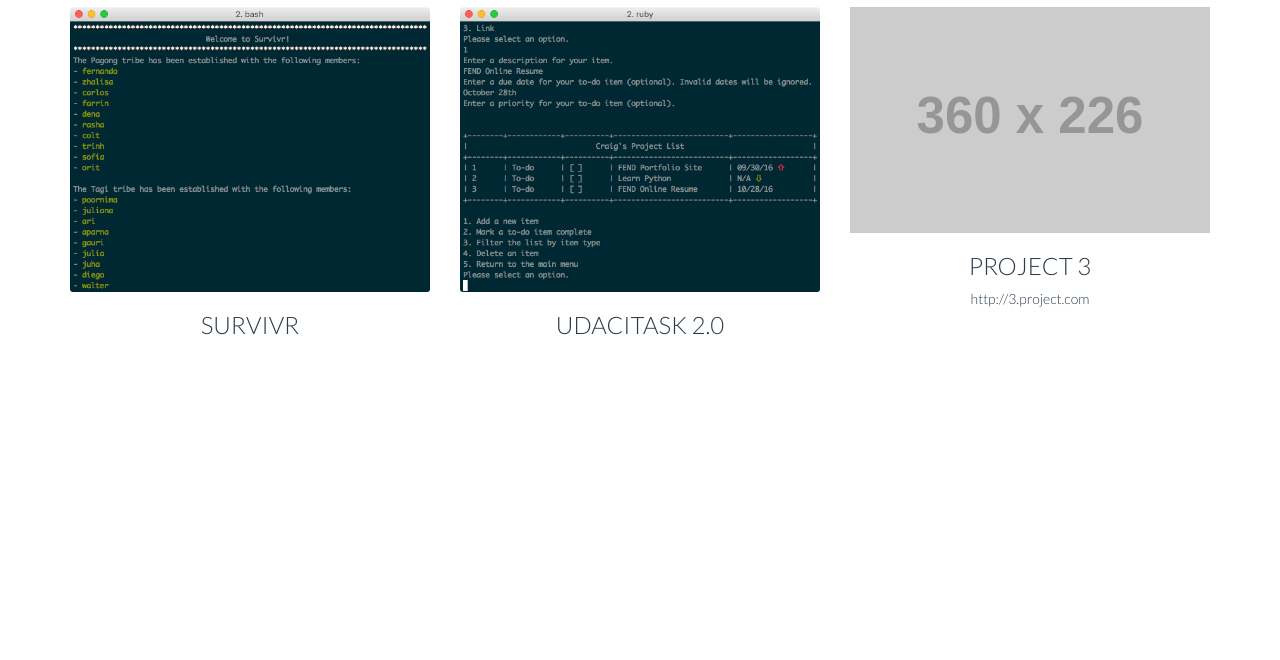
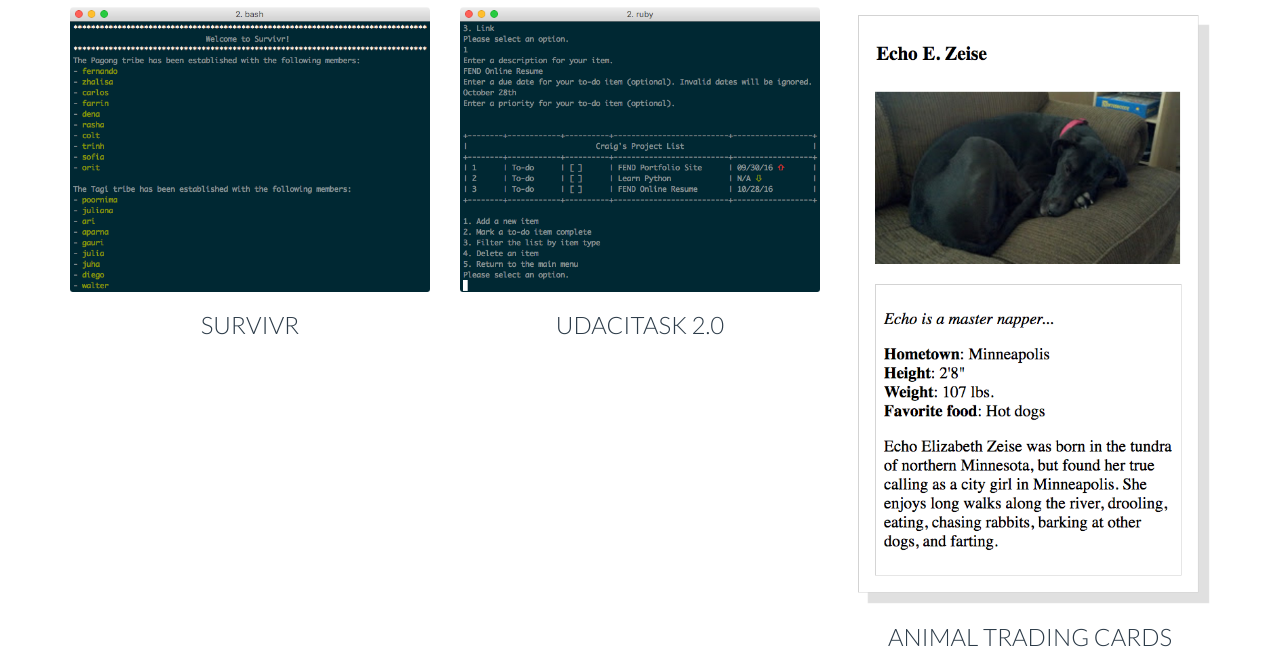
Before and after one commit to czeise/fend-portfolio-site, a website: page src/index.html in a window 1280 px wide. Shown: the part 714-1374 px from the top of the page. Before the commit the page ends 1062 px from the top, so only its background shows below. Drawn offline with Linux system fonts and the light colour scheme; files that its build step writes are made by us from their sources; placeholder pictures from the web are drawn by us; files whose address does not match are found by name.

Commit message:
Last project added, will adjust image later

```diff
--- a/src/index.html
+++ b/src/index.html
@@ -57,10 +57,9 @@
           <h3 class="text-uppercase">Udacitask 2.0</h3>
         </div>
 
-        <div class="col-sm-4">
-          <img class="img-responsive" src="http://placehold.it/360x226" alt="Project 3 image" data-toggle="modal" data-target="#project3">
-          <h3 class="text-uppercase">project 3</h3>
-          <p>http://3.project.com</p>
+        <div class="col-sm-4 clickable" data-toggle="modal" data-target="#animal-trading-cards">
+          <img class="img-responsive" src="images/animal-trading-cards-original.png" alt="Animal Trading Cards">
+          <h3 class="text-uppercase">Animal Trading Cards</h3>
         </div>
       </div>
     </div>
@@ -85,10 +84,9 @@
                     Info about Survivr...
                   </p>
                 </div>
-                <!-- I like these better with the close button at the bottom, the user can simply click outside of the modal to close it. I think that's pretty well understood (or easily discoverable) these days. -->
-                <!-- <div class="modal-footer">
+                <div class="modal-footer">
                     <button type="button" class="btn btn-default" data-dismiss="modal">Close</button>
-                </div> -->
+                </div>
             </div>
         </div>
     </div>
@@ -112,19 +110,27 @@
                     Info about Udacitask 2.0...
                   </p>
                 </div>
+                <div class="modal-footer">
+                    <button type="button" class="btn btn-default" data-dismiss="modal">Close</button>
+                </div>
             </div>
         </div>
     </div>
 
-    <div class="modal fade" id="project3" tabindex="-1" role="dialog" aria-labelledby="myModalLabel3" aria-hidden="true">
+    <div class="modal fade" id="animal-trading-cards" tabindex="-1" role="dialog" aria-labelledby="tradingCardsLabel" aria-hidden="true">
         <div class="modal-dialog">
             <div class="modal-content">
                 <div class="modal-header">
-                    <h4 class="modal-title" id="myModalLabel3">Project 3 Page</h4>
+                    <h4 class="modal-title" id="tradingCardsLabel">Animal Trading Cards</h4>
                 </div>
                 <div class="modal-body">
-                    <img class="img-responsive" src="http://placehold.it/555" alt="Project 3">
-                    Project 3 text.
+                  <figure>
+                    <img class="img-responsive" src="images/animal-trading-cards-original.png" alt="Animal Trading Cards">
+                    <!-- No repo for Animal Trading Cards... -->
+                  </figure>
+                  <p>
+                    Info about Animal Trading Cards...
+                  </p>
                 </div>
                 <div class="modal-footer">
                     <button type="button" class="btn btn-default" data-dismiss="modal">Close</button>
```
Also changed, not shown: dist/images/Screen Shot 2016-09-29 at 7.30.53 PM.png (deleted), dist/images/Screen Shot 2016-09-29 at 7.56.54 PM.png (deleted), dist/images/animal-trading-cards-original.png (added), dist/index.html, src/images/animal-trading-cards-original.png (added).
